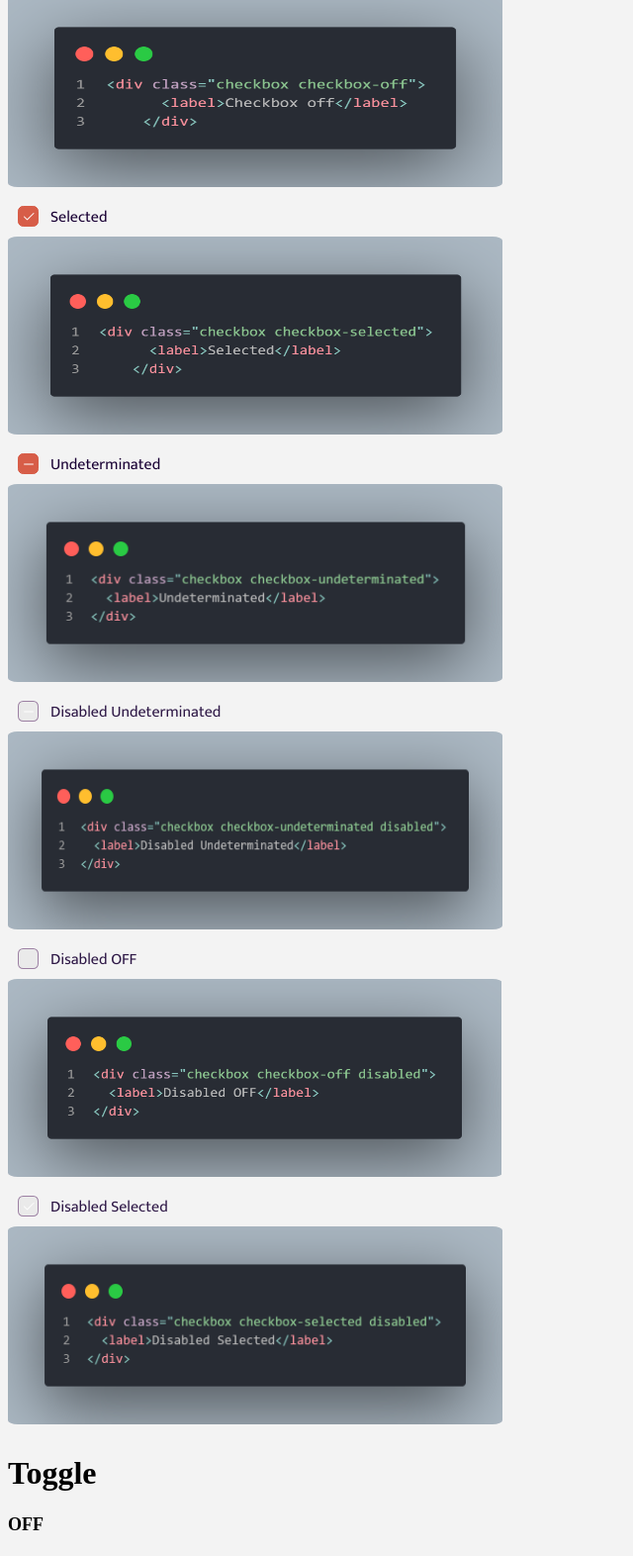
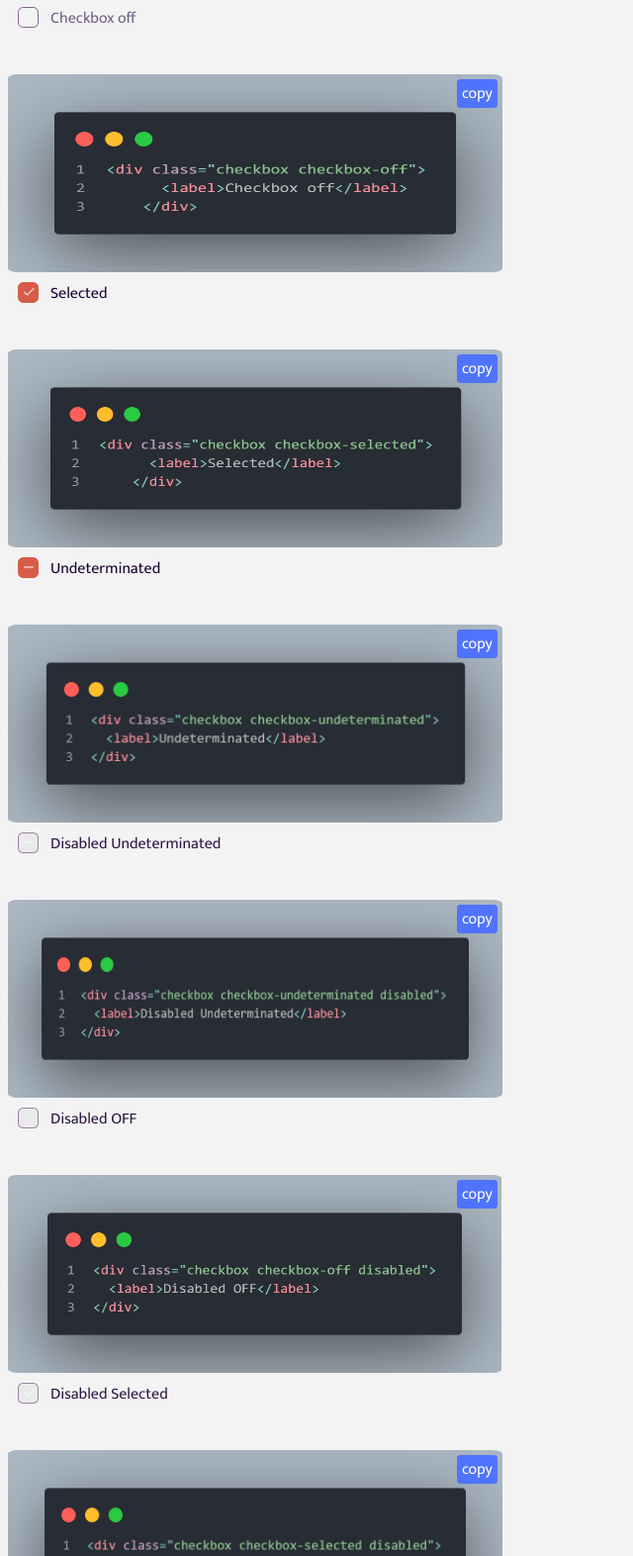
Before and after one commit to Upward-Solutions/esteticas-client, a plain HTML site: page docs/html/components.html in a window 1280 px wide. Shown: the part 582-2154 px from the top of the page at 99% size, without its empty margins (0-640 px from the left). Drawn offline with Linux system fonts and the light colour scheme.

Commit message:
refactor

```diff
--- a/docs/html/components.html
+++ b/docs/html/components.html
@@ -20,12 +20,25 @@
         border-radius: 2%;
         height: 200px;
         width: 500px;
+        display: block;
+        margin: 10px 0px;
       }
-      body{
-        background-color: #F3F3F3;
+      body {
+        background-color: #f3f3f3;
       }
-      #big-image{
+      #big-image {
         height: 500px;
+      }
+      .copy {
+        text-decoration: none;
+        cursor: pointer;
+        background-color: #4f73fc;
+        color: white;
+        padding: 1px 5px;
+        border-radius: 10%;
+        position: relative;
+        top: 43px;
+        left: 454px;
       }
     </style>
     <title>Proyecto Estéticas</title>
@@ -34,6 +47,10 @@
   <body>
     <a href="../../index.html">Back</a>
     <h1>Fonts</h1>
+    <span
+      >Las tipografías están setteadas a las etiquetas por lo que no necesitan
+      ningún HTML específico ni clases ni id.</span
+    >
     <h1>h1</h1>
     <h2>h2</h2>
     <h3>h3</h3>
@@ -41,65 +58,78 @@
     <h5>h5</h5>
     <h6>h6</h6>
 
-    <p>Lorem, ipsum dolor sit amet consectetur adipisicing elit. Perspiciatis, quas? Velit officiis error itaque similique aliquam, omnis neque laudantium nihil, dolor quis, veniam aspernatur molestias consequuntur at reiciendis non doloremque.</p>
+    <p>
+      Lorem, ipsum dolor sit amet consectetur adipisicing elit. Perspiciatis,
+      quas? Velit officiis error itaque similique aliquam, omnis neque
+      laudantium nihil, dolor quis, veniam aspernatur molestias consequuntur at
+      reiciendis non doloremque.
+    </p>
 
     <h1>Checkbox</h1>
     <div class="checkbox checkbox-off">
       <label>Checkbox off</label>
     </div>
-    <img src="../images/checkbox-of.png">
+    <a onclick="copy(this)" class="copy">copy</a>
+    <img src="../images/checkbox-of.png" />
 
     <div class="checkbox checkbox-selected">
       <label>Selected</label>
     </div>
-    <img src="../images/checkbox-on.png">
+    <a onclick="copy(this)" class="copy">copy</a>
+    <img src="../images/checkbox-on.png" />
 
     <div class="checkbox checkbox-undeterminated">
       <label>Undeterminated</label>
     </div>
-    <img src="../images/checkbox-undeterminated.png">
-
+    <a onclick="copy(this)" class="copy">copy</a>
+    <img src="../images/checkbox-undeterminated.png" />
 
     <div class="checkbox checkbox-undeterminated disabled">
       <label>Disabled Undeterminated</label>
     </div>
-    <img src="../images/checkbox-undeterminated-disabled.png">
+    <a onclick="copy(this)" class="copy">copy</a>
+    <img src="../images/checkbox-undeterminated-disabled.png" />
 
     <div class="checkbox checkbox-off disabled">
       <label>Disabled OFF</label>
     </div>
-    <img src="../images/checkbox-off-disabled.png">
-
+    <a onclick="copy(this)" class="copy">copy</a>
+    <img src="../images/checkbox-off-disabled.png" />
 
     <div class="checkbox checkbox-selected disabled">
       <label>Disabled Selected</label>
     </div>
-    <img src="../images/checkbox-on-disabled.png">
+    <a onclick="copy(this)" class="copy">copy</a>
+    <img src="../images/checkbox-on-disabled.png" />
 
     <h1>Toggle</h1>
     <h4>OFF</h4>
     <div class="toggle toggle-off">
       <div class="selector"></div>
     </div>
-    <img src="../images/toggle-off.png">
+    <a onclick="copy(this)" class="copy">copy</a>
+    <img src="../images/toggle-off.png" />
 
     <h4>ON</h4>
     <div class="toggle toggle-on">
       <div class="selector"></div>
     </div>
-    <img src="../images/toggle-on.png">
+    <a onclick="copy(this)" class="copy">copy</a>
+    <img src="../images/toggle-on.png" />
 
     <h4>Disabled ON</h4>
     <div class="toggle toggle-on disabled">
       <div class="selector"></div>
     </div>
-    <img src="../images/toggle-on-disabled.png">
+    <a onclick="copy(this)" class="copy">copy</a>
+    <img src="../images/toggle-on-disabled.png" />
 
     <h4>Disabled OFF</h4>
     <div class="toggle toggle-off disabled">
       <div class="selector"></div>
     </div>
-    <img src="../images/toggle-off-disabled.png">
+    <a onclick="copy(this)" class="copy">copy</a>
+    <img src="../images/toggle-off-disabled.png" />
 
     <h1>Radio buttons</h1>
     <div class="radio radio-on">
@@ -107,28 +137,32 @@
         <label value="radio-on">Radio ON</label>
       </div>
     </div>
-    <img src="../images/radio-on.png">
+    <a onclick="copy(this)" class="copy">copy</a>
+    <img src="../images/radio-on.png" />
 
     <div class="radio radio-off">
       <div class="selector">
         <label value="radio-off">Radio OFF</label>
       </div>
     </div>
-    <img src="../images/radio-off.png">
+    <a onclick="copy(this)" class="copy">copy</a>
+    <img src="../images/radio-off.png" />
 
     <div class="radio radio-on disabled">
       <div class="selector">
         <label value="radio-on">Radio ON Disabled</label>
       </div>
     </div>
-    <img src="../images/radio-on-disabled.png">
+    <a onclick="copy(this)" class="copy">copy</a>
+    <img src="../images/radio-on-disabled.png" />
 
     <div class="radio radio-off disabled">
       <div class="selector">
         <label value="radio-off">Radio OFF Disabled</label>
       </div>
     </div>
-    <img src="../images/radio-off-disabled.png">
+    <a onclick="copy(this)" class="copy">copy</a>
+    <img src="../images/radio-off-disabled.png" />
 
     <h4>Radio group</h4>
     <div class="radio-group">
@@ -153,7 +187,8 @@
         </div>
       </div>
     </div>
-    <img src="../images/radio-group.png" id="big-image">
+    <a onclick="copy(this)" class="copy">copy</a>
+    <img src="../images/radio-group.png" id="big-image" />
 
     <h1>Inputs</h1>
     <h4>Normal</h4>
@@ -193,11 +228,24 @@
 
     <h1>Span</h1>
     <result class="success"></result>
-    <code>result class="success" result</code>
+    <a onclick="copy(this)" class="copy">copy</a>
+    <img src="../images/result-success.png" />
 
     <result class="error"></result>
-    <code>result class="error" result</code>
+    <a onclick="copy(this)" class="copy">copy</a>
+    <img src="../images/result-error.png" />
 
     <script type="module" src="../../js/index.js"></script>
+    <script>
+      const copy = (element) => {
+        const aux = document.createElement("input");
+        const text = element.previousSibling.previousElementSibling.outerHTML;
+        aux.setAttribute("value", text);
+        document.body.appendChild(aux);
+        aux.select();
+        document.execCommand("copy");
+        document.body.removeChild(aux);
+      };
+    </script>
   </body>
 </html>
```
Also changed, not shown: styles/sass/components/radio.scss (+10 -14 lines), docs/images/result-error.png (added), docs/images/result-success.png (added), 1 other file.
